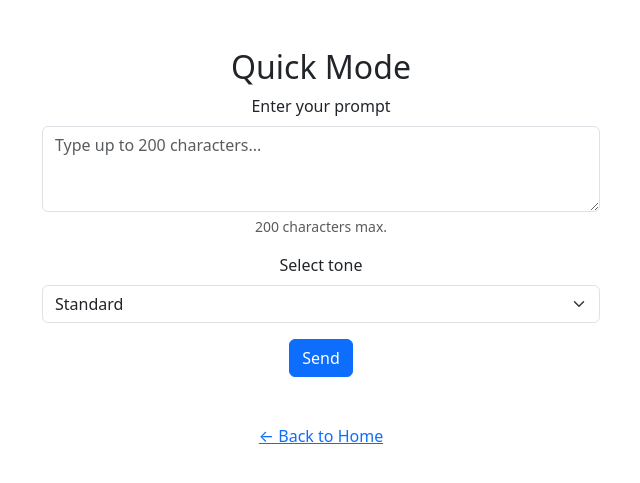
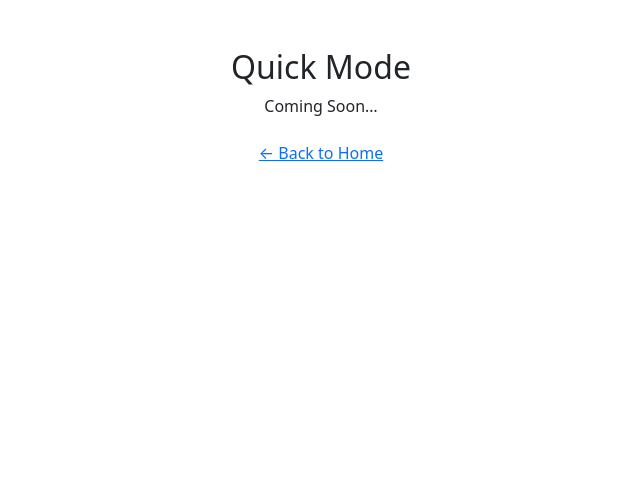
Before and after one commit to augustosouza8/prompt-optimizer-web-app, a Flask app: page /quick in a window 1280 px wide. Shown: the top 483 px of the page, without its empty margins (319-959 px from the left). Run offline with Flask 3, Linux system fonts and the light colour scheme; parts of the project's set-up code (start-up, migrations or seed data) failed here and were passed over.

Commit message:
Reseting website with minimal foundation with dummy buttons to try to implement Agno again after internal tests

```diff
--- a/app/mcp.py
+++ /dev/null
@@ -1,31 +0,0 @@
-# app/mcp.py
-
-import asyncio
-from agno.tools.mcp import MCPTools, SSEClientParams
-from .agents import make_agent
-
-# MCP SSE endpoint & discovery timeout
-MCP_URL = "https://augustosouza-prompt-optimizer-mcp-server.hf.space/gradio_api/mcp/sse"
-DISCOVERY_TIMEOUT = 20  # seconds
-
-async def _optimize_via_mcp(instruction: str):
-    """
-    Discover MCP tools via SSE and then run the Agno agent asynchronously
-    so that async MCPTools is compatible.
-    """
-    params = SSEClientParams(
-        url=MCP_URL,
-        timeout=DISCOVERY_TIMEOUT,
-        sse_read_timeout=DISCOVERY_TIMEOUT
-    )
-    async with MCPTools(transport="sse", server_params=params) as mcp_tools:
-        agent = make_agent(tools=[mcp_tools])
-        # Use the async interface so MCPTools can be used
-        return await agent.arun(instruction, stream=False)
-
-def optimize_prompt(instruction: str):
-    """
-    Entrypoint: runs the async MCP discovery + agent.arun
-    in its own event loop and returns the RunResponse.
-    """
-    return asyncio.run(_optimize_via_mcp(instruction))
--- a/app/routes.py
+++ b/app/routes.py
@@ -1,60 +1,14 @@
-# app/routes.py
-
-import logging
-
-from flask import Blueprint, render_template, request, jsonify
-from mcp.shared.exceptions import McpError
-
-from .agents import make_agent
-from .mcp import optimize_prompt
+from flask import Blueprint, render_template
 
 main_bp = Blueprint('main', __name__)
-
-# Logging setup
-logging.basicConfig(level=logging.INFO)
-logger = logging.getLogger(__name__)
 
 @main_bp.route('/')
 def index():
     return render_template('index.html')
 
-@main_bp.route('/quick', methods=['GET', 'POST'])
+@main_bp.route('/quick')
 def quick():
-    if request.method == 'GET':
-        return render_template('quick.html')
-
-    data = request.get_json() or {}
-    prompt = data.get('prompt', '').strip()
-    tone = data.get('tone', '')
-
-    # Validate inputs
-    if not prompt or len(prompt) > 200:
-        return jsonify(error="Prompt is required and must be ≤200 characters"), 400
-    if tone not in ('Standard', 'Technical', 'Informal'):
-        return jsonify(error="Invalid tone selection"), 400
-
-    instruction = f"Rewrite the following prompt in a {tone} tone: {prompt}"
-
-    try:
-        # Try MCP-based optimization first
-        run_response = optimize_prompt(instruction)
-        optimized = getattr(run_response, 'content', str(run_response))
-        logger.info("Quick Mode: MCP tool succeeded")
-
-    except McpError as e:
-        # Fall back to direct Groq call on MCPError (e.g. 5s timeout)
-        logger.warning("MCP tool failed (%s). Falling back to direct Groq.", e)
-        agent = make_agent()
-        run_response = agent.run(instruction)
-        optimized = getattr(run_response, 'content', str(run_response))
-        logger.info("Quick Mode: direct Groq fallback succeeded")
-
-    except Exception:
-        # Any other error → user-facing fallback
-        logger.exception("Unexpected error in Quick Mode")
-        return jsonify(error="Sorry, please try again later."), 503
-
-    return jsonify(enhanced=optimized), 200
+    return render_template('quick.html')
 
 @main_bp.route('/interactive')
 def interactive():
--- a/app/templates/quick.html
+++ b/app/templates/quick.html
@@ -1,99 +1,11 @@
 {% extends 'base.html' %}
 
-{% block title %}Quick Mode – MyApp{% endblock %}
+{% block title %}Quick Mode - MyApp{% endblock %}
 
 {% block content %}
 <div class="text-center">
   <h2>Quick Mode</h2>
-
-  <!-- Quick Mode Form -->
-  <form id="quick-form" class="mx-auto col-md-6">
-    <div class="mb-3">
-      <label for="prompt" class="form-label">Enter your prompt</label>
-      <textarea
-        id="prompt"
-        name="prompt"
-        class="form-control"
-        rows="3"
-        maxlength="200"
-        required
-        placeholder="Type up to 200 characters..."
-      ></textarea>
-      <div class="form-text">200 characters max.</div>
-    </div>
-
-    <div class="mb-3">
-      <label for="tone" class="form-label">Select tone</label>
-      <select id="tone" name="tone" class="form-select" required>
-        <option value="Standard" selected>Standard</option>
-        <option value="Technical">Technical</option>
-        <option value="Informal">Informal</option>
-      </select>
-    </div>
-
-    <button id="send-btn" type="submit" class="btn btn-primary">
-      Send
-    </button>
-  </form>
-
-  <!-- Loading Spinner (hidden by default) -->
-  <div id="spinner" class="text-center mt-4" style="display: none;">
-    <div class="spinner-border" role="status">
-      <span class="visually-hidden">Loading…</span>
-    </div>
-  </div>
-
-  <!-- Results Area -->
-  <div id="results" class="mt-4"></div>
-
-  <a href="/" class="btn btn-link mt-3">← Back to Home</a>
+  <p>Coming Soon…</p>
+  <a href="/" class="btn btn-link">← Back to Home</a>
 </div>
 {% endblock %}
-
-{% block extra_scripts %}
-<script>
-document.getElementById('quick-form').addEventListener('submit', async function(e) {
-  e.preventDefault();
-
-  // grab elements
-  const form = e.target;
-  const prompt = form.prompt.value.trim();
-  const tone = form.tone.value;
-  const sendBtn = document.getElementById('send-btn');
-  const spinner = document.getElementById('spinner');
-  const results = document.getElementById('results');
-
-  // simple validation
-  if (!prompt) return;
-  sendBtn.disabled = true;
-  form.style.display = 'none';
-  spinner.style.display = 'block';
-
-  try {
-    const resp = await fetch('/quick', {
-      method: 'POST',
-      headers: { 'Content-Type': 'application/json' },
-      body: JSON.stringify({ prompt, tone })
-    });
-    const payload = await resp.json();
-
-    spinner.style.display = 'none';
-    if (resp.ok && payload.enhanced) {
-      results.innerHTML = `<h5>Enhanced prompt:</h5><pre>${payload.enhanced}</pre>`;
-    } else {
-      results.innerHTML = `<div class="alert alert-danger">` +
-        (payload.error || 'Sorry, please try again later.') +
-        `</div>`;
-      form.style.display = 'block';
-      sendBtn.disabled = false;
-    }
-  } catch (err) {
-    spinner.style.display = 'none';
-    results.innerHTML = `<div class="alert alert-danger">
-      Error communicating with server. Please try again.</div>`;
-    form.style.display = 'block';
-    sendBtn.disabled = false;
-  }
-});
-</script>
-{% endblock %}
```
Also changed, not shown: app/agents.py (deleted, +0 -27 lines), app/simple_groq.py (deleted, +0 -85 lines), tests/payload_and_system_message.py (+4 -1 lines), tests/test.py (renamed from test.py, +0 -16 lines), tests/test2.py (added, +97 -0 lines), test2.py (added).
